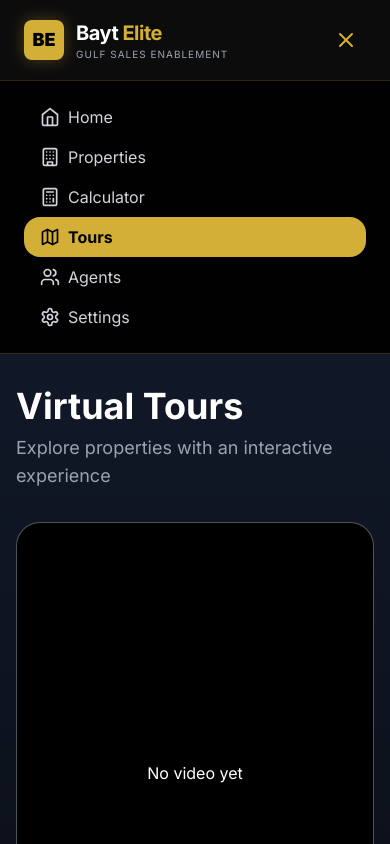
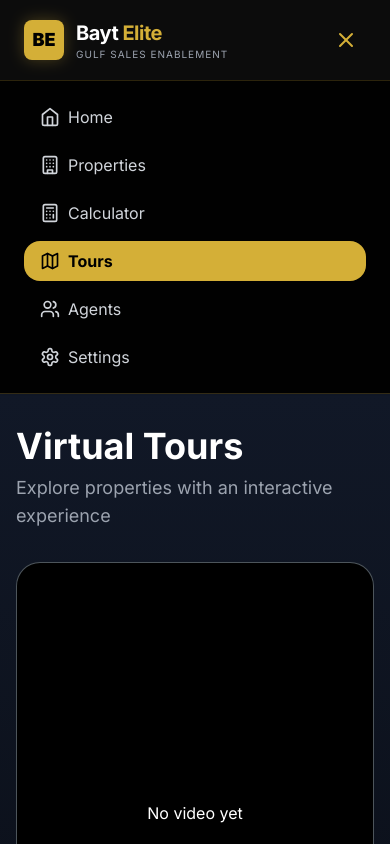
Before and after one commit to fazetdev/baytelitet, a Next.js app: page /tours in a window 390 px wide. Both pictures are taken after a click on the button 346 px from the left and 40 px from the top of the page. Shown: the top 844 px of the page. Built offline with nearby package versions, Linux system fonts and the light colour scheme.

Commit message:
Fix: Remove file extension from Header import and use path alias

```diff
--- a/components/Header.tsx
+++ b/components/Header.tsx
@@ -3,7 +3,7 @@
 import { useState } from 'react';
 import Link from 'next/link';
 import { usePathname } from 'next/navigation';
-import { useLanguage } from '../context/useLanguage.tsx'; // default import
+import { useLanguage } from '@/context/useLanguage';
 import { Home, Calculator, Building, Map, Users, Settings, Menu, X, Globe } from 'lucide-react';
 
 export default function Header() {
@@ -71,20 +71,21 @@ export default function Header() {
             </button>
           </nav>
 
-          {/* Mobile Menu */}
+          {/* Mobile Menu Button */}
           <button onClick={() => setIsMobileMenuOpen(!isMobileMenuOpen)} className="lg:hidden p-2 text-[#D4AF37]">
             {isMobileMenuOpen ? <X /> : <Menu />}
           </button>
         </div>
       </div>
 
-      {/* Mobile Menu Items */}
+      {/* Mobile Menu Overlay */}
       {isMobileMenuOpen && (
-        <nav className={`lg:hidden px-6 py-4 bg-black/90 border-t border-[#D4AF37]/20`}>
+        <nav className="lg:hidden px-6 py-4 bg-black/90 border-t border-[#D4AF37]/20 flex flex-col gap-2">
           {navItems.map((item) => (
             <Link
               key={item.name}
               href={item.path}
+              onClick={() => setIsMobileMenuOpen(false)}
               className={`flex items-center gap-2 px-4 py-2 rounded-xl transition-all ${
                 pathname === item.path ? 'bg-[#D4AF37] text-black font-bold' : 'text-gray-300 hover:text-[#D4AF37] hover:bg-white/5'
               }`}
```
